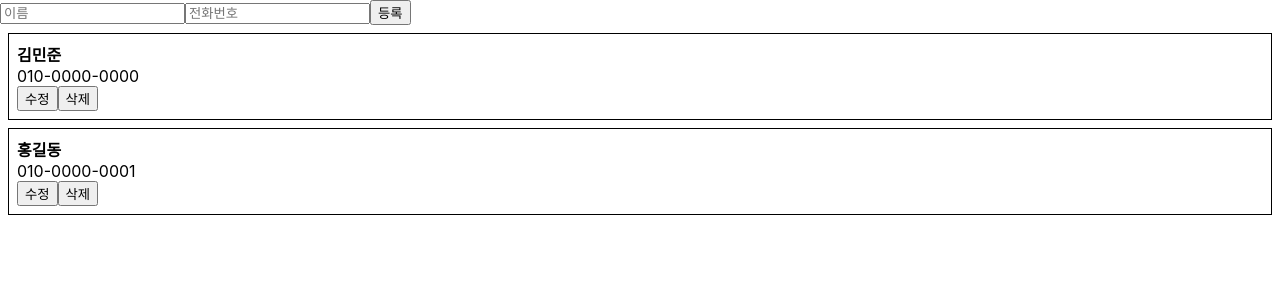
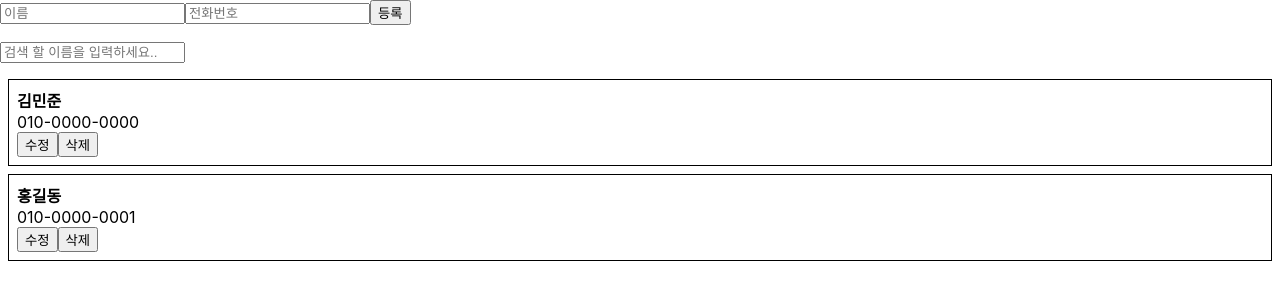
Before and after one commit to ddojai/react-learning, a React (Create React App) app: page / in a window 1280 px wide. Shown: the top 300 px of the page. Built offline with nearby package versions, Linux system fonts and the light colour scheme.

Commit message:
* 누구든지 하는 리액트 (https://react-anyone.vlpt.us)   * ch9     * 데이터 필터링, 불변성, 최적화

```diff
--- a/src/App.js
+++ b/src/App.js
@@ -16,7 +16,14 @@
         name: '홍길동',
         phone: '010-0000-0001'
       }
-    ]
+    ],
+    keyword: ''
+  };
+
+  handleChange = (e) => {
+    this.setState({
+      keyword: e.target.value
+    })
   };
 
   handleCreate = (data) => {
@@ -38,20 +45,32 @@
     this.setState({
       information: information.map(
         info => id === info.id
-        ? {...info, ...data} // 새 객체를 만들어서 기존의 값과 전달받은 data 을 덮어씀
-        : info // 기존의 값을 그대로 유지
+          ? {...info, ...data} // 새 객체를 만들어서 기존의 값과 전달받은 data 을 덮어씀
+          : info // 기존의 값을 그대로 유지
       )
     })
   };
 
   render() {
+    const {information, keyword} = this.state;
+    const filteredList = information.filter(
+      info => info.name.indexOf(keyword) !== -1
+    );
+
     return (
       <div>
         <PhoneForm
           onCreate={this.handleCreate}
         />
+        <p>
+          <input
+            placeholder="검색 할 이름을 입력하세요.."
+            onChange={this.handleChange}
+            value={keyword}
+          />
+        </p>
         <PhoneInfoList
-          data={this.state.information}
+          data={filteredList}
           onRemove={this.handleRemove}
           onUpdate={this.handleUpdate}
         />
--- a/src/components/PhoneInfoList.js
+++ b/src/components/PhoneInfoList.js
@@ -8,7 +8,12 @@
     onUpdate: () => console.warn("onUpdate not defined"),
   };
 
+  shouldComponentUpdate(nextProps, nextState) {
+    return nextProps.data !== this.props.data;
+  }
+
   render() {
+    console.log('render PhoneInfoList');
     const {data, onRemove, onUpdate} = this.props;
     const list = data.map(
       info => (
```
